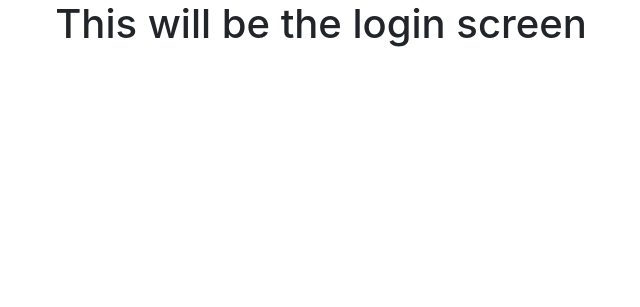
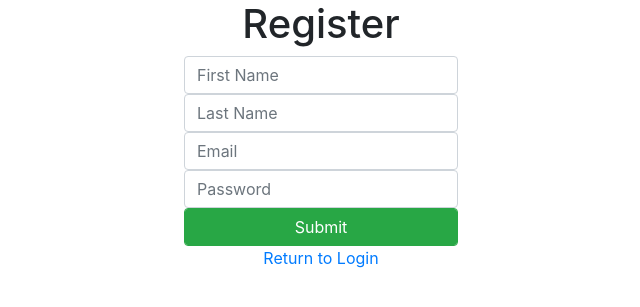
Before and after one commit to mattmeyerink/Product-Management-System, a Flask app: page /authentication/register in a window 1280 px wide. Shown: the top 307 px of the page, without its empty margins (319-959 px from the left). Run offline with Flask 2, Linux system fonts and the light colour scheme; some libraries are stand-ins or nearby versions.

Commit message:
Adding user authentication

```diff
--- a/app/__init__.py
+++ b/app/__init__.py
@@ -2,10 +2,15 @@
 import flask
 from flask_sqlalchemy import SQLAlchemy
 from config import Config
+from flask_login import LoginManager
 
 
 # Create an instance of the db
 db = SQLAlchemy()
+
+# Initialize Login
+login = LoginManager()
+login.login_view = 'auth.show_login'
 
 def create_app():
     """Creates an instance of the application."""
@@ -17,6 +22,9 @@ def create_app():
 
     # Link the db to the app
     db.init_app(app)
+
+    # Link the login
+    login.init_app(app)
 
     # Register the blueprints
     from .blueprints.authentication import auth_bp
--- a/app/blueprints/authentication/routes.py
+++ b/app/blueprints/authentication/routes.py
@@ -1,13 +1,48 @@
 import flask
 from . import auth_bp
+from .models import User, UserRole
+from flask_login import login_user, logout_user, current_user
+from flask_login import login_required, current_user
 
 
-@auth_bp.route("/login")
+@auth_bp.route("/login", methods=["GET", "POST"])
 def show_login():
-    """Display the login screen."""
+    """Handle Logging into the site"""
+    if flask.request.method == "POST":
+        # Retrieve the form data from post request
+        form_data = flask.request.form.to_dict()
+        email = form_data.get("email")
+        password = form_data.get("password")
+
+        # Attempt to pull users information from the db
+        user = User.query.filter_by(email=email).first()
+
+        # Check if the user in db and password input is correct
+        if user and user.check_password_hash(password):
+            # Login the user and route them back to the main product page
+            login_user(user)
+            return flask.redirect(flask.url_for("products.show_product_manager"))
+
     return flask.render_template("login.html")
 
-@auth_bp.route("/register")
+@auth_bp.route("/register", methods=["GET", "POST"])
 def show_registration():
     """Display the registration page."""
+    if flask.request.method == "POST":
+        form_data = flask.request.form.to_dict()
+        password = form_data["password"]
+
+        user = User()
+        user.from_dict(form_data)
+        user.hash_password(password)
+        user.save()
+        return flask.redirect(flask.url_for("products.show_product_manager"))
+
+
     return flask.render_template("register.html")
+
+@auth_bp.route("/logout")
+def logout():
+    """Logout the current user."""
+    logout_user()
+    return flask.redirect(flask.url_for("authentication.login"))
--- a/app/blueprints/main/routes.py
+++ b/app/blueprints/main/routes.py
@@ -1,9 +1,11 @@
 """Routes for the homepage."""
 import flask
 from . import main_bp
+from flask_login import login_required, current_user
 
 
 @main_bp.route("/")
+@login_required
 def show_homepage():
     """Route to display homepage."""
-    return flask.render_template("index.html")
+    return flask.redirect("products.show_product_manager")
--- a/app/blueprints/products/routes.py
+++ b/app/blueprints/products/routes.py
@@ -1,9 +1,11 @@
 import flask
 from . import product_bp
 from .models import ProductCategory, Product
+from flask_login import login_required, current_user
 
 
 @product_bp.route("/")
+@login_required
 def show_product_manager():
     """Display the main product manager page."""
     context = {
@@ -13,6 +15,7 @@ def show_product_manager():
     return flask.render_template("product_manager.html", **context)
 
 @product_bp.route("/add_product_category", methods=["POST"])
+@login_required
 def add_product_category():
     """Add a new product category to the db."""
     if flask.request.method == "POST":
@@ -24,6 +27,7 @@ def add_product_category():
     return flask.redirect(flask.url_for("products.show_product_manager"))
 
 @product_bp.route("/add_product", methods=["POST"])
+@login_required
 def add_product():
     """Add a product to the db."""
     if flask.request.method == "POST":
@@ -35,6 +39,7 @@ def add_product():
     return flask.redirect(flask.url_for("products.show_product_manager"))
 
 @product_bp.route("/delete_product/<int:id>")
+@login_required
 def delete_product(id):
     """Delete a product from the db."""
     product = Product.query.get(id)
--- a/app/templates/register.html
+++ b/app/templates/register.html
@@ -11,8 +11,20 @@
   </head>
   <body>
     <div class="row justify-content-center">
-        <h1>This will be the login screen</h1>
+        <h1>Register</h1>
     </div>
+    <div class="row justify-content-center">
+      <form action="{{ url_for('auth.show_registration') }}" method="POST">
+        <input type="text" name="first_name" placeholder="First Name" class="form-control"/>
+        <input type="text" name="last_name" placeholder="Last Name" class="form-control"/>
+        <input type="text" name="email" placeholder="Email" class="form-control"/>
+        <input type="password" name="password" placeholder="Password" class="form-control" />
+        <input type="submit" value="Submit" style="color: white" class="btn btn-success form-control" />
+      </form>
+  </div>
+  <div class="row justify-content-center">
+    <a href="{{ url_for('auth.show_login') }} " >Return to Login</a>
+  </div>
     <!-- Optional JavaScript -->
     <!-- jQuery first, then Popper.js, then Bootstrap JS -->
     <script src="https://code.jquery.com/jquery-3.3.1.slim.min.js" integrity="sha384-q8i/X+965DzO0rT7abK41JStQIAqVgRVzpbzo5smXKp4YfRvH+8abtTE1Pi6jizo" crossorigin="anonymous"></script>
```
Also changed, not shown: app/blueprints/authentication/models.py (+17 -4 lines), app/templates/login.html (+11 -1 lines).
